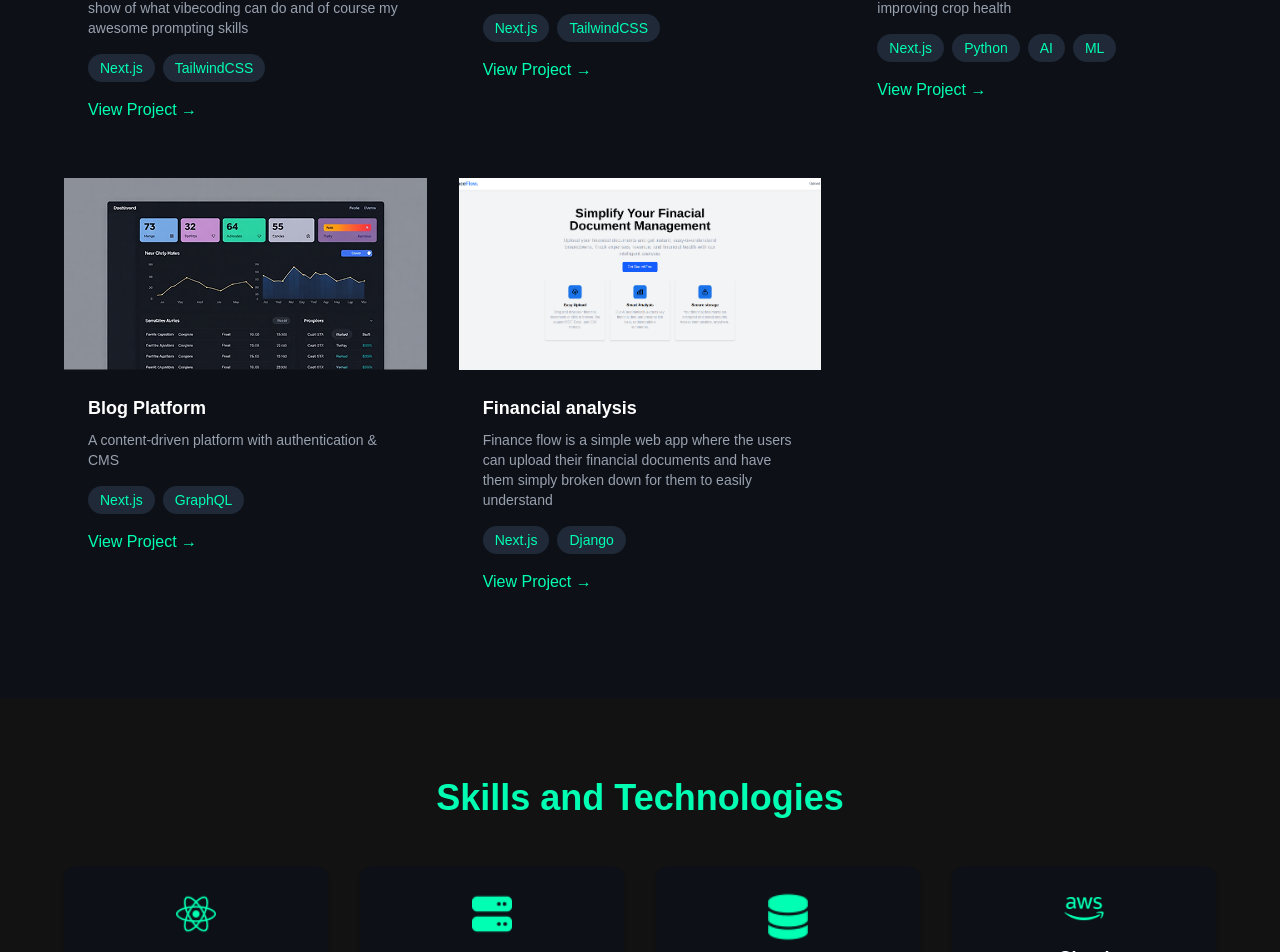
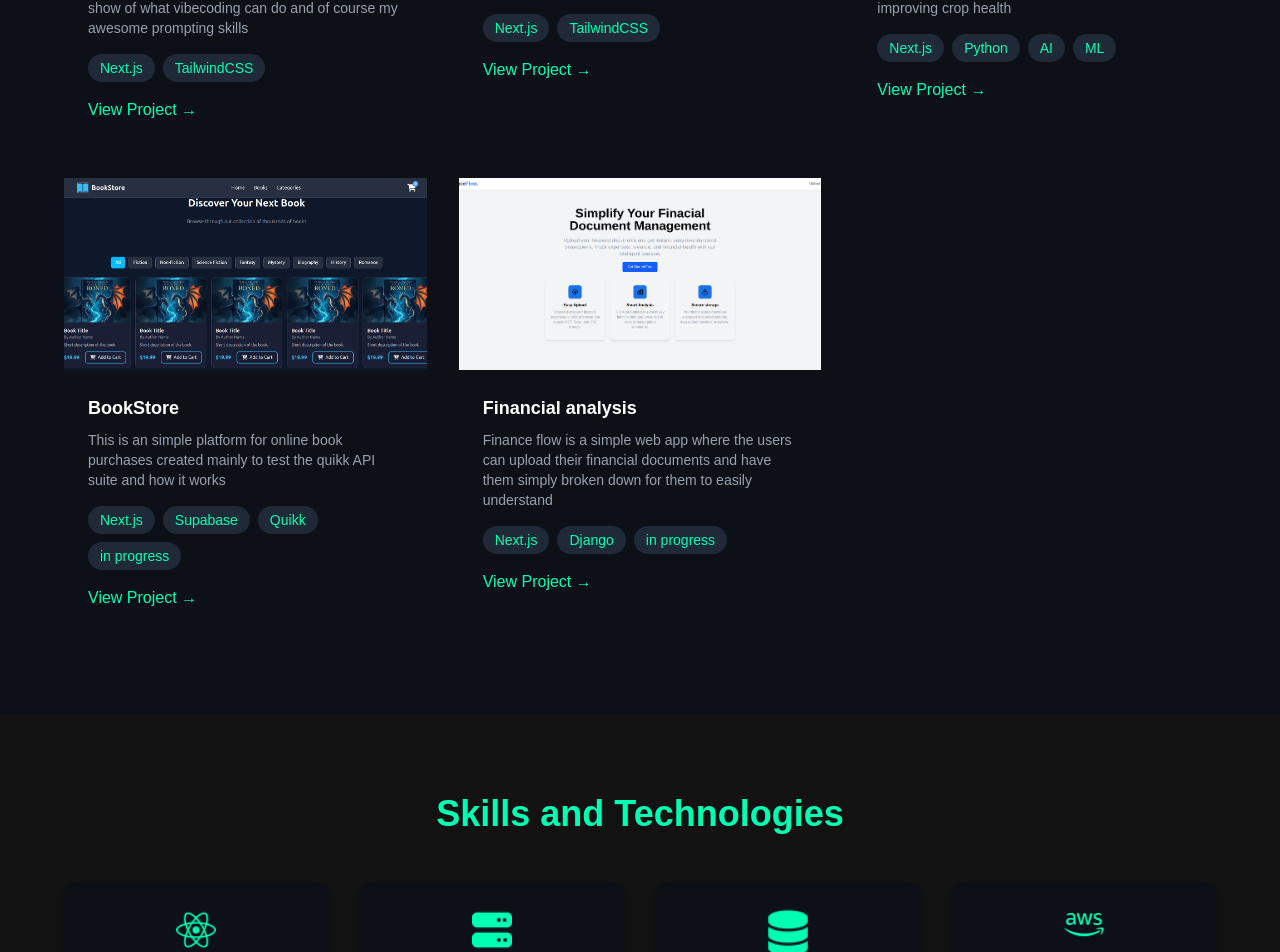
Before and after one commit to dantekadagi3/portfolio, a Next.js app: page / in a window 1280 px wide. Shown: the part 1911-2863 px from the top of the page. Built offline with nearby package versions, Linux system fonts and the light colour scheme.

Commit message:
updated the project section

```diff
--- a/app/page.tsx
+++ b/app/page.tsx
@@ -123,10 +123,10 @@ export default function Home() {
               link="https://agrilens-frontend.vercel.app"
             />
               <ProjectCard
-              title="Blog Platform"
-              description="A content-driven platform with authentication & CMS"
-              image="/e-commerce.png"
-              tags={["Next.js", "GraphQL"]}
+              title="BookStore"
+              description="This is an simple platform for online book purchases created mainly to test the quikk API suite and how it works"
+              image="/books.png"
+              tags={["Next.js", "Supabase","Quikk" ,"in progress"]}
               link="#"
             />
 
@@ -134,7 +134,7 @@ export default function Home() {
               title="Financial analysis"
               description="Finance flow is a simple web app where the users can  upload their financial documents and have them simply broken down for them to  easily understand"
               image="/finance-flow.png"
-              tags={["Next.js", "Django"]}
+              tags={["Next.js", "Django",  "in progress"]}
               link="https://finance-flow-mu.vercel.app/"
             />
           </div>
```
Also changed, not shown: public/books.png (added).
